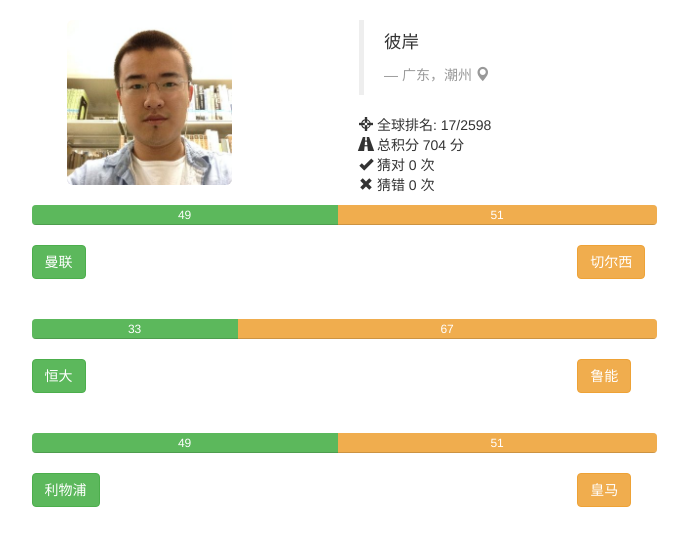
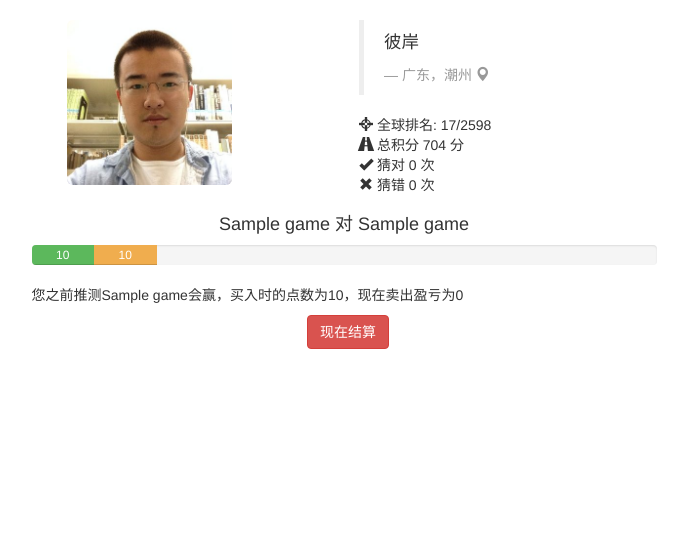
Before and after one commit to StevenSLXie/GuessWhat, a Django app: template Guess/templates/profile.html in a window 1280 px wide. Shown: the part 52-598 px from the top of the page, without its empty margins (296-984 px from the left). Run offline with Django 3.2, Linux system fonts and the light colour scheme; data comes from the database, SQL or seed files in the repository; both versions use the stored data as it was after the commit; the template is opened without the code that fills it: values that come from a table or form of the project are taken from there, most other values are stand-ins (such as "Sample title", 1, 10 or a date in 2020); parts of the project's set-up code (start-up, migrations or seed data) failed here and were passed over; some libraries are stand-ins or nearby versions.

Commit message:
added custom tag, display the clear info in profile

```diff
--- a/Guess/templates/profile.html
+++ b/Guess/templates/profile.html
@@ -1,4 +1,5 @@
 {% load bootstrap3 %}
+{% load profile_tag %}
 
 <link href='static/bootstrap/css/bootstrap.min.css' rel='stylesheet'>
 <title>盖世 - 向世界展示你的判断力</title>
@@ -13,11 +14,11 @@
 
 <div class="container">
     <div class="row">
-        <div class="col-sm-2 col-md-2 col-md-offset-3"">
+        <div class="col-sm-2 col-md-2 col-md-offset-3">
             <img src="/static/me.jpg"
             alt="" class="img-rounded img-responsive" />
         </div>
-        <div class="col-sm-4 col-md-4 col-md-offset-1"">
+        <div class="col-sm-4 col-md-4 col-md-offset-1">
             <blockquote>
                 <p>彼岸</p> <small><cite title="Source Title">广东，潮州  <i class="glyphicon glyphicon-map-marker"></i></cite></small>
             </blockquote>
@@ -30,15 +31,25 @@
     </div>
 </div>
 
-{% for game in games %}
+{% for b in bets %}
 
 <div class = "row">
+    <form method="POST">
+    {% csrf_token %}
     <div class="col-md-6 col-md-offset-3">
+        <h4 class="text-center">{{ b.game.name_home }} 对 {{ b.game.name_away }}</h4>
         <div class="progress">
-            <div class="progress-bar progress-bar-success" style="width: {{ game.price_home }}%">{{ game.price_home }}</div>
-            <div class="progress-bar progress-bar-warning" style="width: {{ game.price_away }}%">{{ game.price_away }}</div>
+            <div class="progress-bar progress-bar-success" style="width: {{ b.game.price_home }}%">{{ b.game.price_home }}</div>
+            <div class="progress-bar progress-bar-warning" style="width: {{ b.game.price_away }}%">{{ b.game.price_away }}</div>
         </div>
+        {% if b.side %}
+            <div><p>您之前推测{{ b.game.name_home }}会赢，买入时的点数为{{ b.price_at_buy }}，现在卖出盈亏为{% sub b.game.price_home b.price_at_buy %}</p></div>
+        {% else %}
+            <div><p>您之前推测{{ b.game.name_away }}会赢，买入时的点数为{{ b.price_at_buy }}，现在卖出盈亏为{% sub b.game.price_home b.price_at_buy %}</p></div>
+        {% endif %}
+        <div class="col-md-1 col-md-offset-5"><input class="btn btn-danger" type="submit" value="现在结算" name="a:{{ b.game.pk }}"/></div>
     </div>
+    </form>
 </div>
 
 
@@ -46,10 +57,6 @@
     <form method="POST">
         {% csrf_token %}
 
-        <div class="controls">
-            <div class="col-md-1 col-md-offset-3"><input class="btn btn-success" type="submit" value={{ game.name_home }} name="h:{{ game.pk }}"/></div>
-            <div class="col-md-1 col-md-offset-4"><input class="btn btn-warning" type="submit" value={{ game.name_away }} name="a:{{ game.pk }}"/></div>
-        </div>
 
 
     </form>
--- /dev/null
+++ b/Guess/templatetags/profile_tag.py
@@ -0,0 +1,7 @@
+from django import template
+
+register = template.Library()
+
+@register.simple_tag()
+def sub(value1, value2):
+    return value1-value2
--- a/GuessWhat/settings.py
+++ b/GuessWhat/settings.py
@@ -12,6 +12,7 @@ https://docs.djangoproject.com/en/1.6/ref/settings/
 import os
 BASE_DIR = os.path.dirname(os.path.dirname(__file__))
 os.path.join(BASE_DIR,'Guess/algorithm')
+os.path.join(BASE_DIR,'Guess/templatetags')
 
 
 # Quick-start development settings - unsuitable for production
@@ -39,6 +40,7 @@ INSTALLED_APPS = (
     'django.contrib.staticfiles',
     'Guess',
 	'bootstrap3',
+	'Guess.templatetags',
 )
 
 MIDDLEWARE_CLASSES = (
```
Also changed, not shown: Guess/views.py (+6 -4 lines), Guess/templatetags/__init__.py (added), db.sqlite3 (added), 4 other files.
